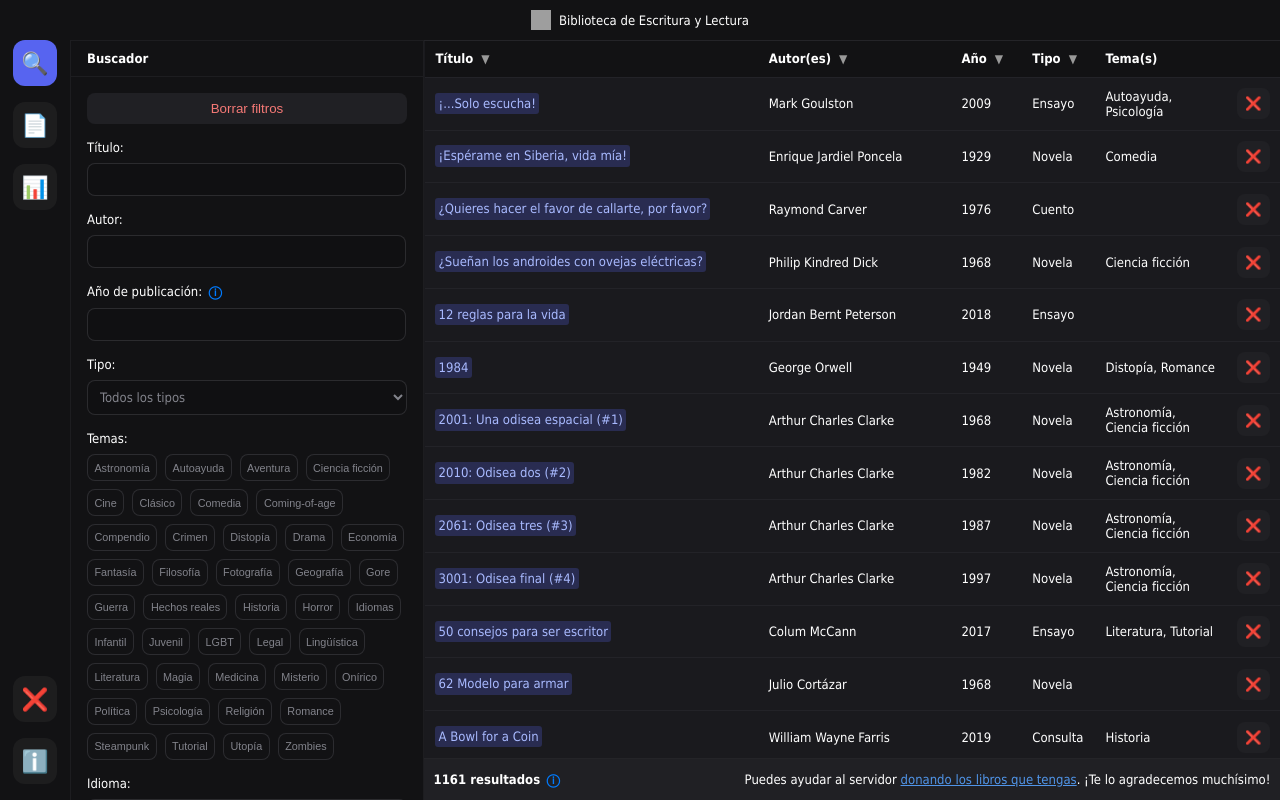
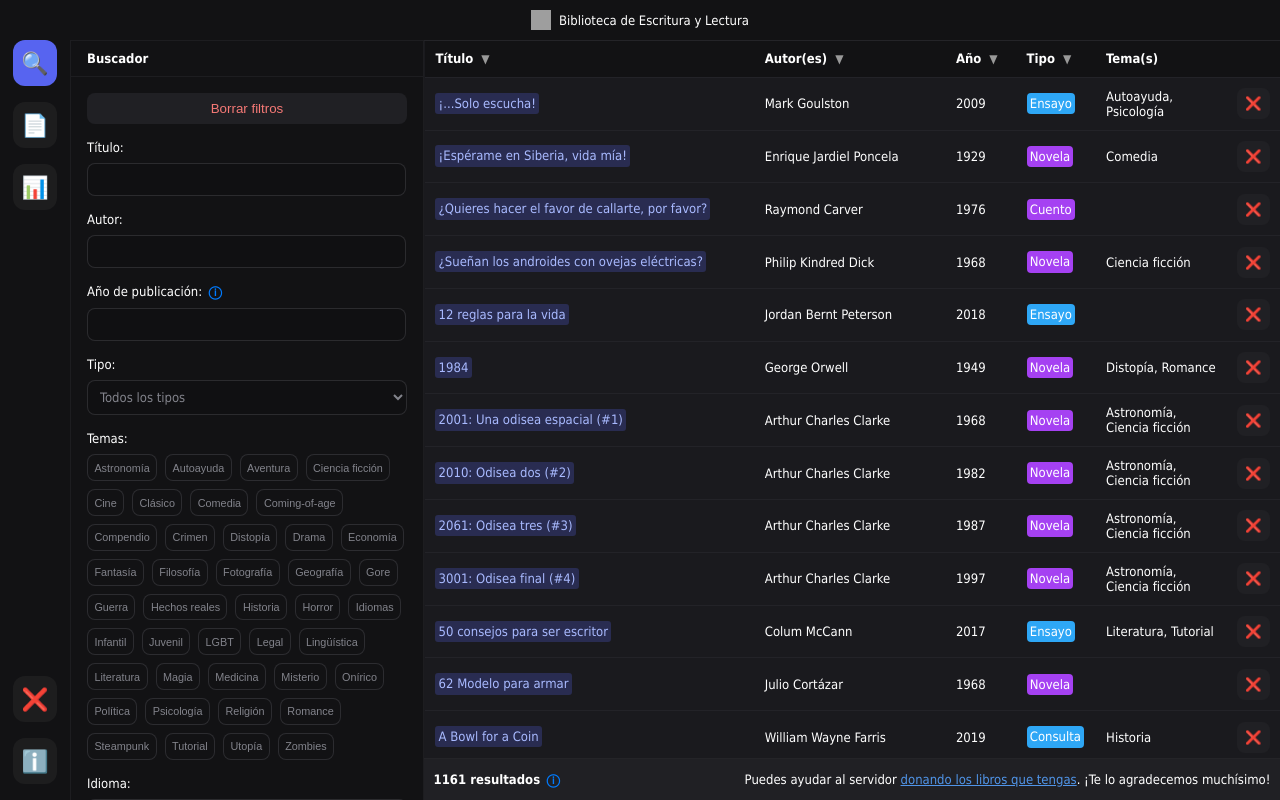
Before and after one commit to EscrituraYLectura/biblioteca, a Next.js app: page /buscador in a window 1280 px wide. Built offline with nearby package versions, Linux system fonts and the light colour scheme; grey boxes are pictures that could not be loaded; a web font is replaced by a local one.

Commit message:
Color type of book

```diff
--- a/components/TableFetch.tsx
+++ b/components/TableFetch.tsx
@@ -179,6 +179,12 @@ export default function TableFetch() {
                 };
             }
         });
+    };
+
+    const typeStyles = {
+        "estilo-tipo-morado": ["Novela", "Cuento", "Poesía", "Teatro", "Diálogo"],
+        "estilo-tipo-azul": ["Ensayo", "Consulta", "Biografía", "Diario"],
+        "estilo-tipo-verde": ["Manga", "Cómic", "Arte"],
     };
 
     return (
@@ -365,7 +371,7 @@ export default function TableFetch() {
                                             ? book.Publicación.replace(/^0+/, "")
                                             : book.Publicación}
                                 </td>
-                                <td>{book.Tipo}</td>
+                                <td><span className={`estilo-tipo ${Object.entries(typeStyles).find(([, list]) => list.includes(book.Tipo))?.[0] ?? ""}`}>{book.Tipo}</span></td>
                                 <td>{book.Tema}</td>
                                 <td>
                                     {!reportados.includes(book.ID) && (
--- a/styles/global.scss
+++ b/styles/global.scss
@@ -189,6 +189,8 @@ textarea {
     color: #f57976;
 }
 
+// TABLA DE RESULTADOS
+
 .results {
     flex: 1;
     display: flex;
@@ -265,6 +267,23 @@ tbody tr {
     &:hover {
         background: #242428;
     }
+}
+
+.estilo-tipo {
+    padding: 0.2rem;
+    border-radius: 4px;
+}
+
+.estilo-tipo-morado {
+    background-color: #a541f2;
+}
+
+.estilo-tipo-azul {
+    background-color: #2ea7f6;
+}
+
+.estilo-tipo-verde {
+    background-color: #95e847;
 }
 
 // TOOLTIP
```
